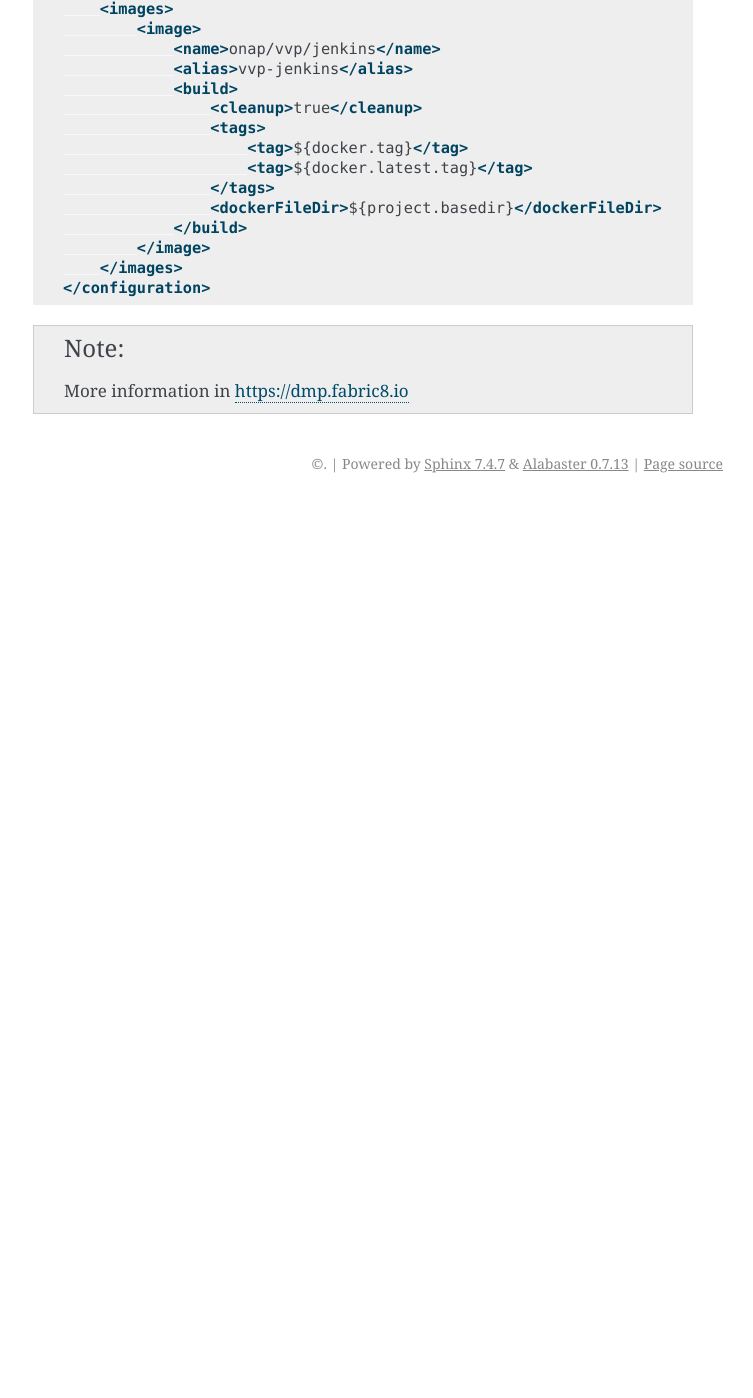
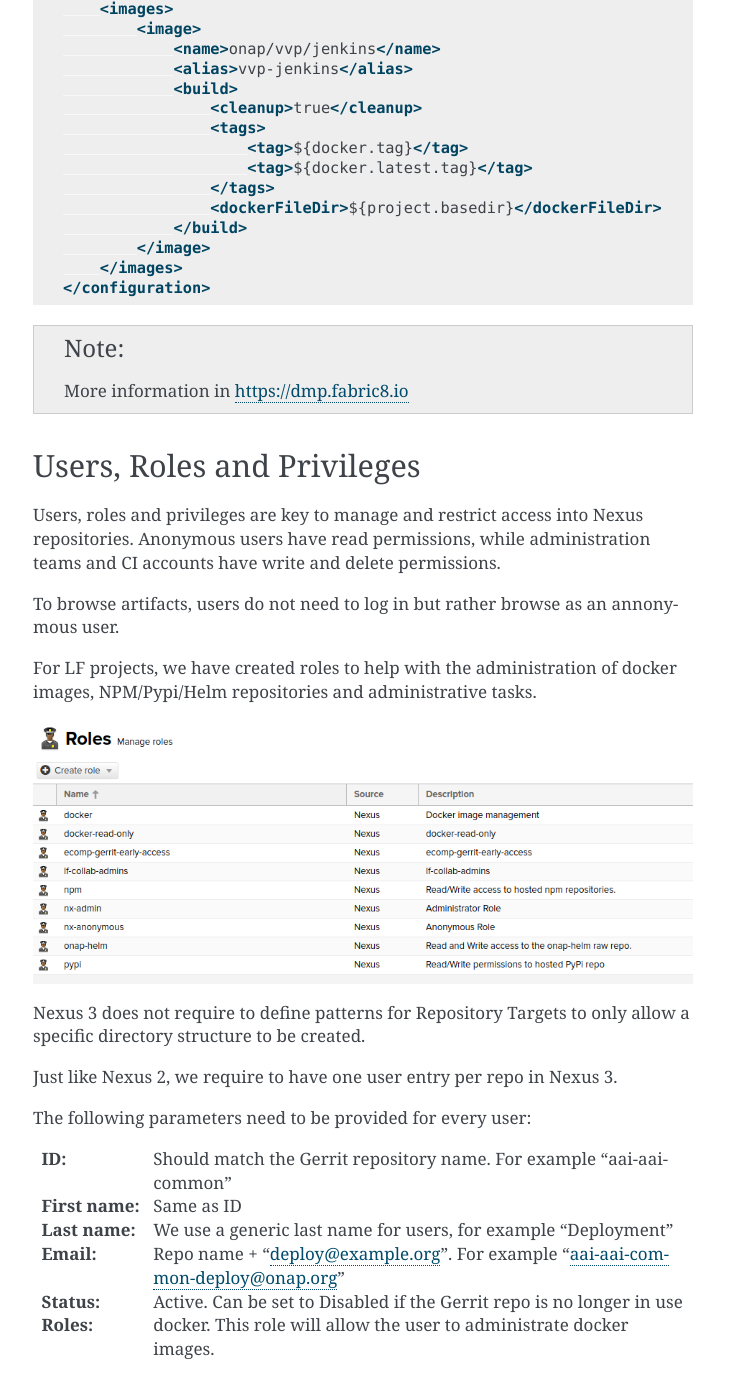
Before and after one commit to lfit/releng-docs, a Sphinx documentation site: the page built from docs/nexus3.rst, in a window 1280 px wide and 1400 px high, scrolled down 2401 px. Shown: the whole window, without its empty margins (387-1140 px from the left). Built offline with Sphinx 7.4.7, drawn with Linux system fonts in a browser that asks for light colours; the version number could not be read and is left out; before the commit the page ends 2904 px from its top, so only the background shows below that; some of the changed text lies outside the part shown.

Commit message:
Add user info for Nexus3
Add information on how to create Nexus3 users and
the privileges that are given to them.

Issue: RELENG-1093
Change-Id: I61fe446b99b1be227ea21a44903941c70da9fd32
Signed-off-by: Jessica Wagantall <jwagantall@linuxfoundation.org>

```diff
--- a/docs/nexus3.rst
+++ b/docs/nexus3.rst
@@ -108,3 +108,39 @@
 .. note::
 
    More information in https://dmp.fabric8.io
+
+Users, Roles and Privileges
+===========================
+
+Users, roles and privileges are key to manage and restrict access into Nexus
+repositories. Anonymous users have read permissions, while administration
+teams and CI accounts have write and delete permissions.
+
+To browse artifacts, users do not need to log in but rather browse as an annonymous
+user.
+
+For LF projects, we have created roles to help with the administration of docker
+images, NPM/Pypi/Helm repositories and administrative tasks.
+
+.. image:: _static/nexus3-roles.png
+   :alt: Nexus 3 roles.
+   :align: center
+
+Nexus 3 does not require to define patterns for Repository Targets to only allow a
+specific directory structure to be created.
+
+Just like Nexus 2, we require to have one user entry per repo in Nexus 3.
+
+The following parameters need to be provided for every user:
+
+:ID: Should match the Gerrit repository name. For example "aai-aai-common"
+
+:First name: Same as ID
+
+:Last name: We use a generic last name for users, for example "Deployment"
+
+:Email: Repo name + "deploy@example.org". For example "aai-aai-common-deploy@onap.org"
+
+:Status: Active. Can be set to Disabled if the Gerrit repo is no longer in use
+
+:Roles: docker. This role will allow the user to administrate docker images.
```
Also changed, not shown: docs/_static/nexus3-roles.png (added).
